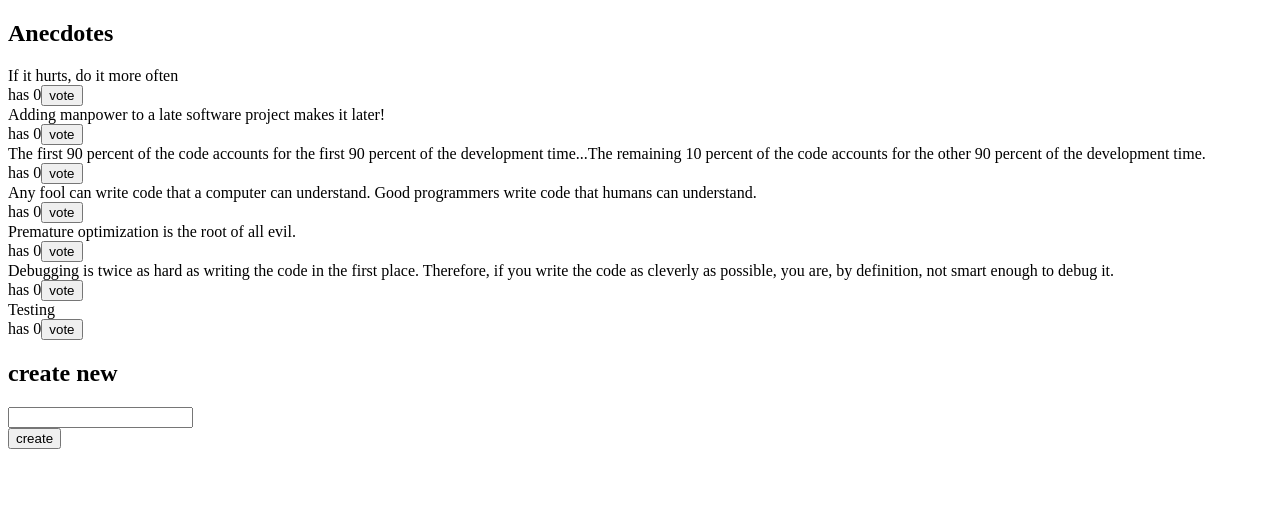
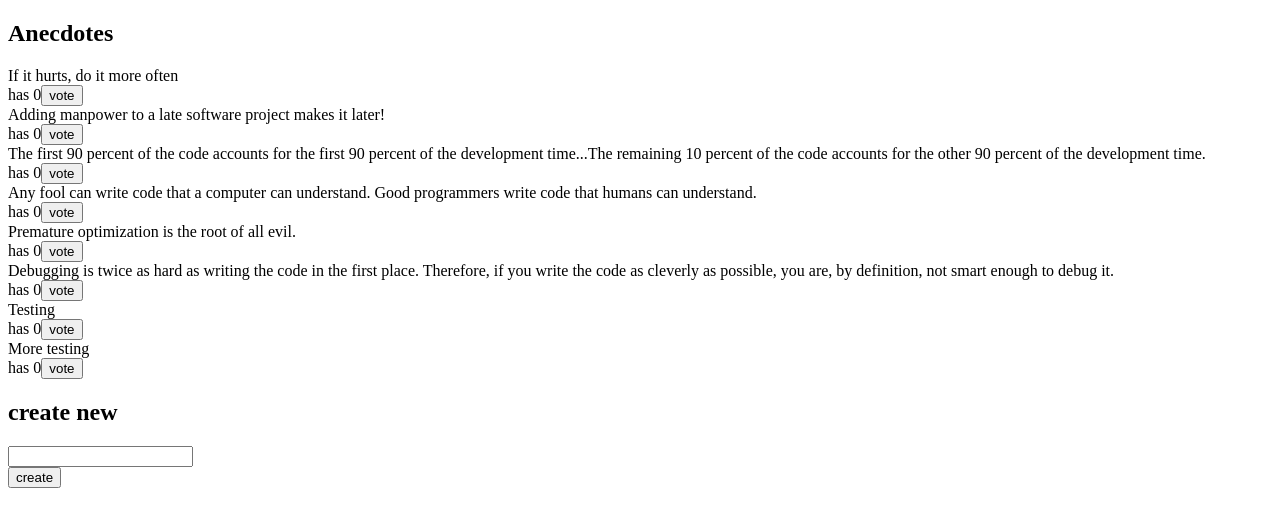
Before and after one commit to tfager/fullstackopen-2019, a React (Create React App) app in the folder osa6/redux-anecdotes/: page / in a window 1280 px wide. Shown: the top 526 px of the page. Built offline with nearby package versions, Linux system fonts and the light colour scheme; data requests are answered from the project's data file.

Commit message:
After 6.19: create anecdote with thunk.

```diff
--- a/osa6/redux-anecdotes/anecdotes.json
+++ b/osa6/redux-anecdotes/anecdotes.json
@@ -34,6 +34,11 @@
       "content": "Testing",
       "votes": 0,
       "id": "UPlqK4I"
+    },
+    {
+      "content": "More testing",
+      "votes": 0,
+      "id": "ul84XTL"
     }
   ]
 }
--- a/osa6/redux-anecdotes/src/components/AnecdoteForm.js
+++ b/osa6/redux-anecdotes/src/components/AnecdoteForm.js
@@ -7,14 +7,11 @@ import anecdoteService from '../services/anecdoteService';
 
 
 const AnecdoteForm = ({createAnecdote, setNotification, hideNotification}) => {
-    const onSubmitCreateAnecdote = async (event) => {
+    const onSubmitCreateAnecdote = (event) => {
         event.preventDefault()
         const content = event.target.anecdote.value
         event.target.anecdote.value = ''
-        console.log("Creating anecdote with", content);
-        const newAnecdote = await anecdoteService.createNew(content);
-        console.log("New anecdote: ", newAnecdote);
-        createAnecdote(newAnecdote);
+        createAnecdote(content);
         showNotificationTimed(setNotification, hideNotification, "You created: "+ content, 5000);
     }
 
--- a/osa6/redux-anecdotes/src/reducers/anecdoteReducer.js
+++ b/osa6/redux-anecdotes/src/reducers/anecdoteReducer.js
@@ -3,9 +3,12 @@ import anecdoteService from '../services/anecdoteService';
 const initialState = []
 
 export const createAnecdote = (content) => {
-  return {
-    type: 'CREATE_ANECDOTE',
-    anecdote: content
+  return async (dispatch) => {
+    const newAnecdote = await anecdoteService.createNew(content);
+    dispatch({
+      type: 'CREATE_ANECDOTE',
+      anecdote: newAnecdote
+    })
   }
 }
 
```
